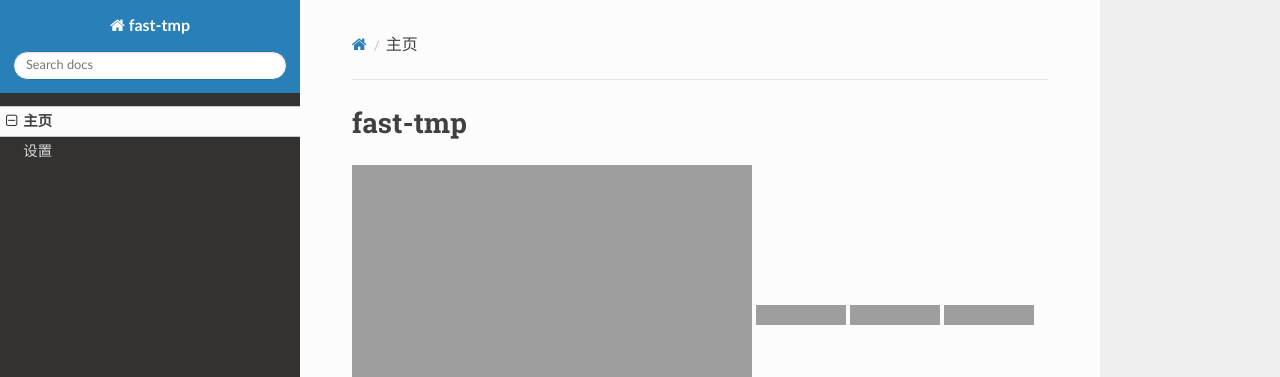
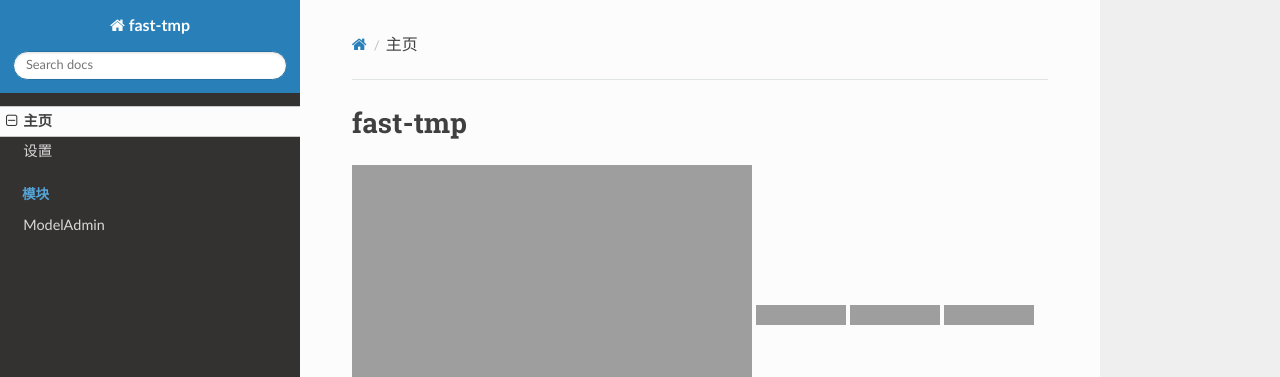
Before and after one commit to Chise1/fast-tmp, an MkDocs documentation site: the page built from docs/index.md, in a window 1280 px wide. Shown: the top 377 px of the page. Built offline with MkDocs 1.6.1, drawn with Linux system fonts in a browser that asks for light colours; nearby versions of some CDN libraries; grey boxes are pictures that could not be loaded.

```diff
--- a/mkdocs.yml
+++ b/mkdocs.yml
@@ -3,4 +3,6 @@
 nav:
   - 主页: index.md
   - 设置: setting.md
+  - 模块:
+      'ModelAdmin': 'ModelAdmin.md'
 theme: readthedocs
```
Also changed, not shown: docs/ModelAdmin.md (added), 1 other file.
